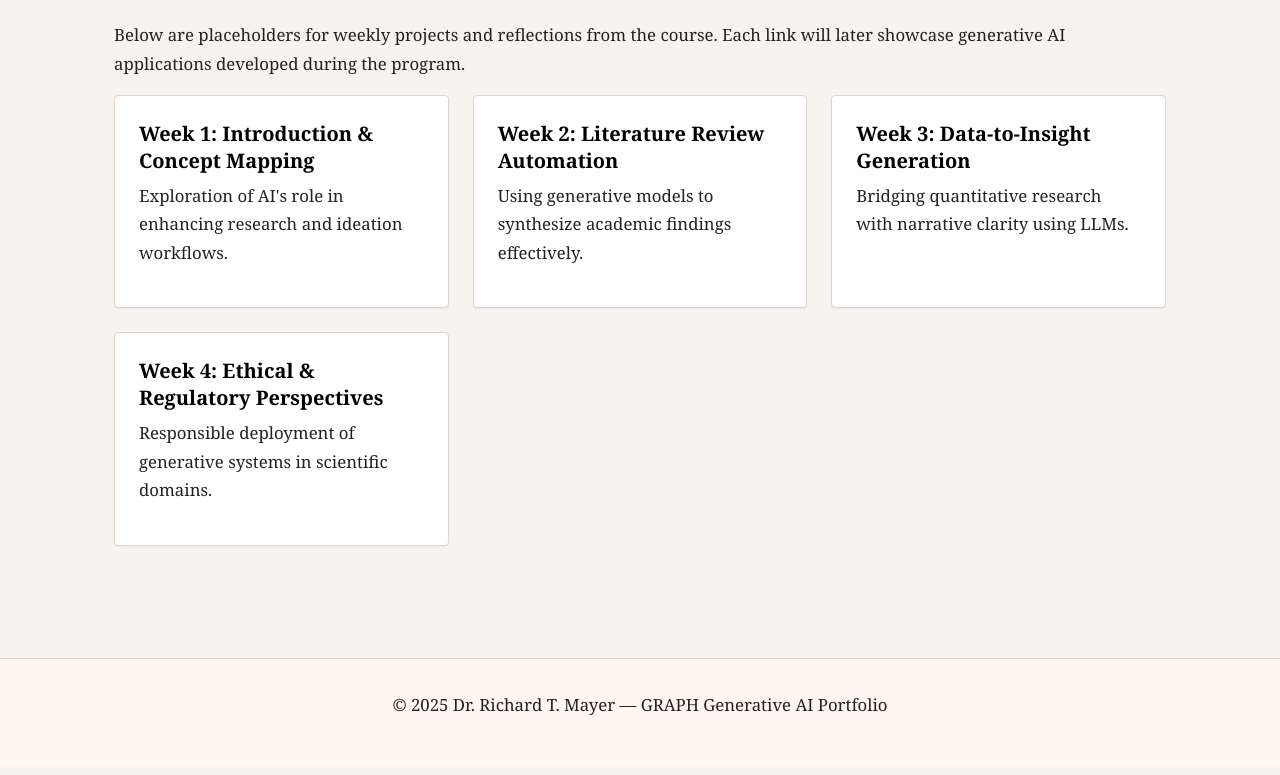
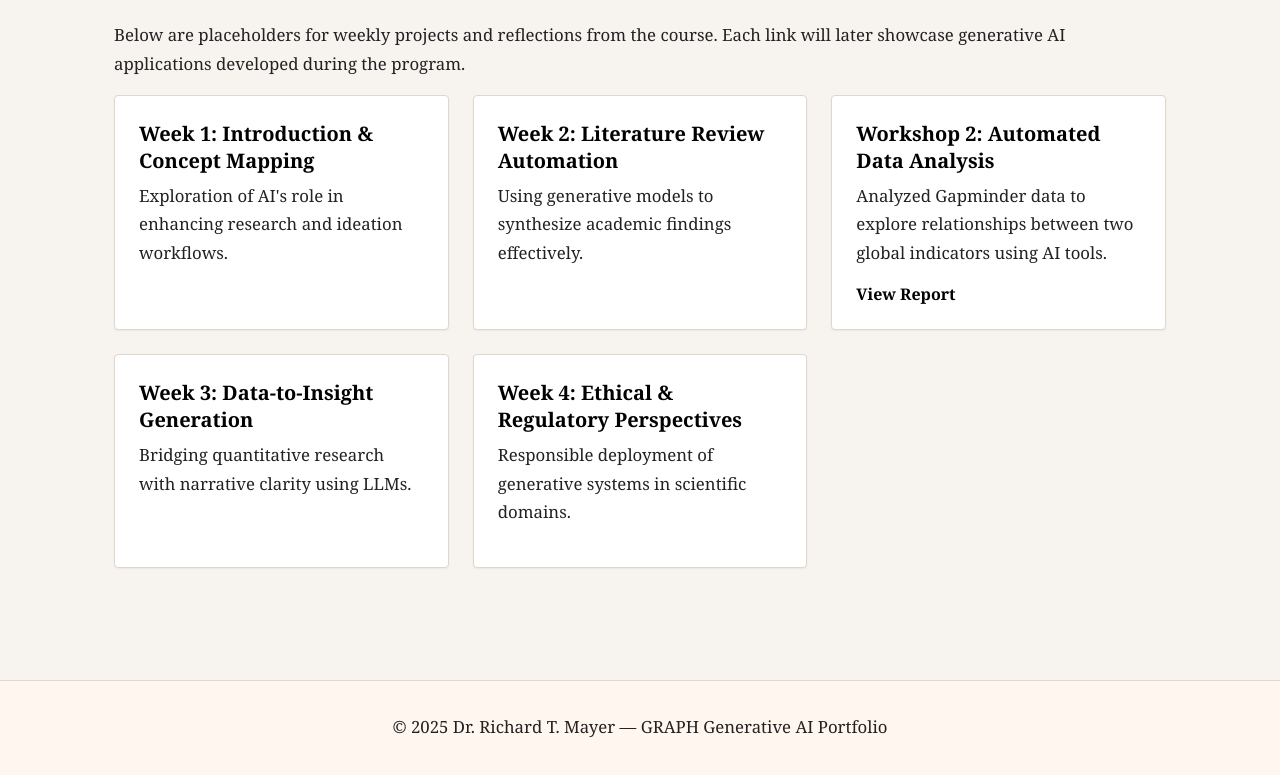
Before and after one commit to richardtkeller/graph, a plain HTML site: page index.html in a window 1280 px wide. Shown: the part 1017-1792 px from the top of the page. Drawn offline with Linux system fonts and the light colour scheme.

Commit message:
Update index.html
added Workshop 2 assignment

```diff
--- a/index.html
+++ b/index.html
@@ -160,6 +160,16 @@
       font-size: 1.25rem;
     }
 
+    .submission-card a {
+      color: var(--accent);
+      text-decoration: none;
+      font-weight: bold;
+    }
+
+    .submission-card a:hover {
+      text-decoration: underline;
+    }
+
     footer {
       background-color: #fff6f0;
       border-top: 1px solid var(--border);
@@ -220,6 +230,11 @@
           <p>Using generative models to synthesize academic findings effectively.</p>
         </div>
         <div class="submission-card">
+          <h3>Workshop 2: Automated Data Analysis</h3>
+          <p>Analyzed Gapminder data to explore relationships between two global indicators using AI tools.</p>
+          <a href="https://github.com/richardtkeller/graph/blob/main/Julius%20Output%20Report_Richard%20Mayer.pdf" target="_blank">View Report</a>
+        </div>
+        <div class="submission-card">
           <h3>Week 3: Data-to-Insight Generation</h3>
           <p>Bridging quantitative research with narrative clarity using LLMs.</p>
         </div>
```
